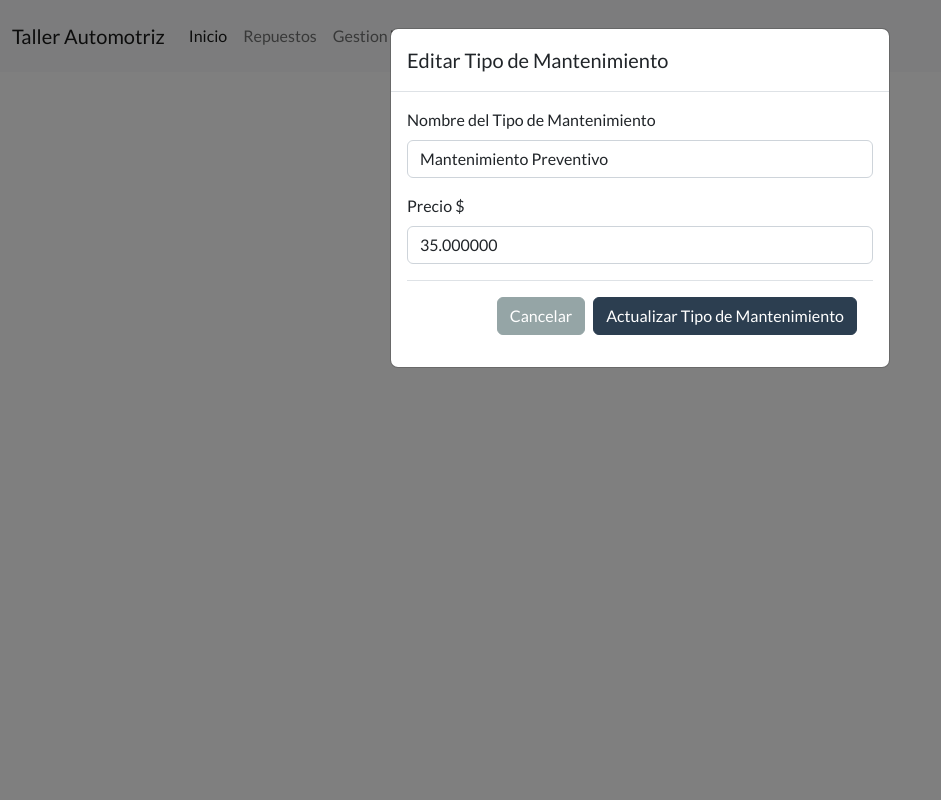
After one commit to ManuelHdz28/Proyecto-Taller_Automotriz, a Django app: page /editar_tipo_mantenimiento/1/ in a window 1280 px wide. The commit adds this page. Shown: the whole page, without its empty margins (0-941 px from the left). Run offline with Django 5.2, Linux system fonts and the light colour scheme; data comes from the database, SQL or seed files in the repository; some libraries are stand-ins or nearby versions.

Commit message:
feat: Agregar funcionalidad para editar tipos de mantenimiento, incluyendo la vista y la plantilla correspondiente

```diff
--- /dev/null
+++ b/Aplicaciones/Taller/templates/editar_tipo_mantenimiento.html
@@ -0,0 +1,54 @@
+{% extends "plantilla.html" %}
+{% load static %}
+
+{% block title %} Editar Tipos de Mantenimiento {% endblock title %}
+
+
+
+{% block content %}
+
+
+
+
+<!-- Modal editar tipos de mantenimiento -->
+<div class="modal fade" id="exampleModal" tabindex="-1" aria-labelledby="exampleModalLabel" aria-hidden="true" data-bs-backdrop="static" data-bs-keyboard="false">
+  <div class="modal-dialog">
+    <div class="modal-content">
+      <div class="modal-header">
+        <h1 class="modal-title fs-5" id="exampleModalLabel">Editar Tipo de Mantenimiento</h1>
+
+      </div>
+      <div class="modal-body">
+            <form method="post" action="{% url 'editar_tipo_mantenimiento' tipo_mantenimiento.id_mantenimiento %}">
+            {% csrf_token %}
+
+            {% csrf_token %}
+            <div class="mb-3">
+                <label for="nombre_mantenimiento" class="form-label">Nombre del Tipo de Mantenimiento</label>
+                <input type="text" class="form-control" id="nombre_mantenimiento" name="nombre_mantenimiento" value="{{ tipo_mantenimiento.nombre_mantenimiento }}" required>
+            </div>
+            <div class="mb-3">
+                <label for="precio" class="form-label">Precio $</label>
+                <input type="number" step="0.01" placeholder="0" class="form-control" value="{{ tipo_mantenimiento.precio_mantenimiento|stringformat:'f' }}" id="precio" name="precio" required>
+            </div>
+
+            <div class="modal-footer">
+                <a href="{% url 'tipos_mantenimiento' %}" type="button" class="btn btn-secondary" >Cancelar</a>
+                <button type="submit" class="btn btn-primary">Actualizar Tipo de Mantenimiento</button>
+            </div>
+
+        </form>
+      </div>
+    </div>
+  </div>
+</div>
+
+<script>
+    // Script para abrir el modal al cargar la página
+    const modal = document.getElementById("exampleModal");
+    document.addEventListener("DOMContentLoaded", () => {
+        const myModal = new bootstrap.Modal(modal)
+        myModal.show();
+    });
+</script>
+{% endblock content %}
--- a/Aplicaciones/Taller/templates/tipos_mantenimiento.html
+++ b/Aplicaciones/Taller/templates/tipos_mantenimiento.html
@@ -30,7 +30,7 @@ Repuestos
                         <td>{{ tipos.nombre_mantenimiento }}</td>
                         <td>${{ tipos.precio_mantenimiento }}</td>
                         <td>
-                            <a href="" class="btn btn-warning">Editar</a>
+                            <a href="{% url 'editar_tipo_mantenimiento' tipos.id_mantenimiento %}" class="btn btn-warning">Editar</a>
 
                             <a href="Javascript:void(0)" class="btn btn-danger" onclick="eliminarTipoMantenimiento('{% url 'eliminar_tipo_mantenimiento' tipos.id_mantenimiento %}', 'tipos de mantenimiento')">Eliminar</a>
                         </td>
--- a/Aplicaciones/Taller/urls.py
+++ b/Aplicaciones/Taller/urls.py
@@ -21,5 +21,6 @@ urlpatterns = [
     path('tipos_mantenimiento/', views.tipos_mantenimiento, name="tipos_mantenimiento"),  # * Mapea la URL 'tipos_mantenimiento/' a la vista tipos_mantenimiento
     path('crear_tipo_mantenimiento/', views.crear_tipo_mantenimiento, name="crear_tipo_mantenimiento"),  # * Mapea la URL 'crear_tipo_mantenimiento/' a la vista crear_tipo_mantenimiento
     path('eliminar_tipo_mantenimiento/<int:id_mantenimiento>/', views.eliminar_tipo_mantenimiento, name="eliminar_tipo_mantenimiento"),  # * Mapea la URL 'eliminar_tipo_mantenimiento/<id_tipo_mantenimiento>/' a la vista eliminar_tipo_mantenimiento
+    path('editar_tipo_mantenimiento/<int:id_mantenimiento>/', views.editar_tipo_mantenimiento, name="editar_tipo_mantenimiento"),  # * Mapea la URL 'editar_tipo_mantenimiento/<id_tipo_mantenimiento>/' a la vista editar_tipo_mantenimiento
 
 ]
--- a/Aplicaciones/Taller/views.py
+++ b/Aplicaciones/Taller/views.py
@@ -189,3 +189,24 @@ def eliminar_tipo_mantenimiento(request, id_mantenimiento):
         return redirect('tipos_mantenimiento')
     except TipoMantenimiento.DoesNotExist:
         return render(request, 'error.html', {'message': 'Tipo de mantenimiento no encontrado.'})  # * Manejo de error si el tipo de mantenimiento no existe
+
+def editar_tipo_mantenimiento(request, id_mantenimiento):
+
+
+    """
+     * Edita un tipo de mantenimiento existente.
+    """
+    try:
+        tipo_mantenimiento = TipoMantenimiento.objects.get(id_mantenimiento=id_mantenimiento)
+
+        if request.method == 'POST':
+            tipo_mantenimiento.nombre_mantenimiento = request.POST.get('nombre_mantenimiento')
+            tipo_mantenimiento.precio_mantenimiento = request.POST.get('precio_mantenimiento')
+            tipo_mantenimiento.save()
+            messages.success(request, 'Tipo de mantenimiento editado exitosamente.')  # * Mensaje de éxito al editar un tipo de mantenimiento
+            return redirect('tipos_mantenimiento')
+
+        return render(request, 'editar_tipo_mantenimiento.html', {'tipo_mantenimiento': tipo_mantenimiento})
+
+    except TipoMantenimiento.DoesNotExist:
+        return render(request, 'error.html', {'message': 'Tipo de mantenimiento no encontrado.'})  # * Manejo de error si el tipo de mantenimiento no existe
```
